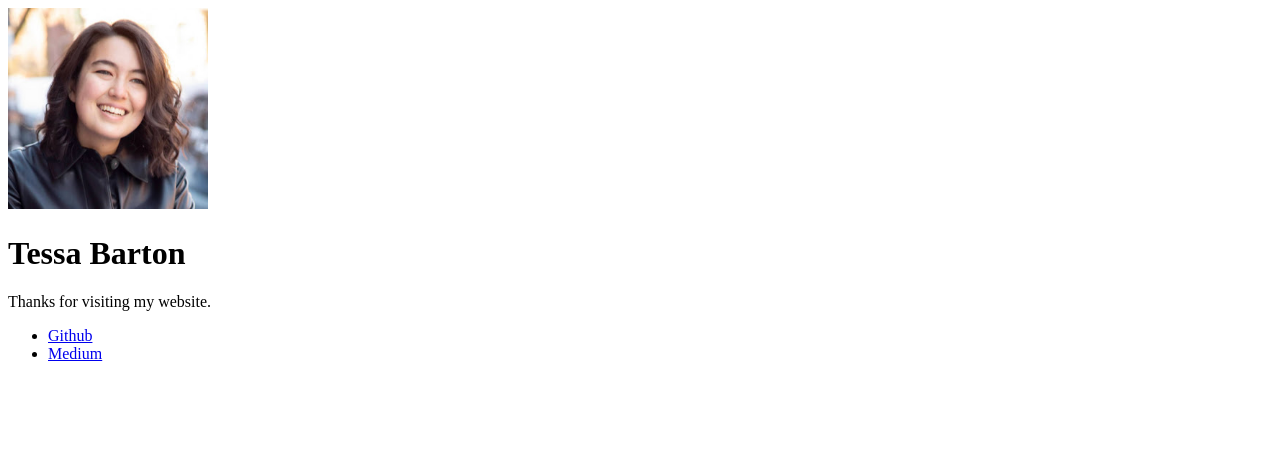
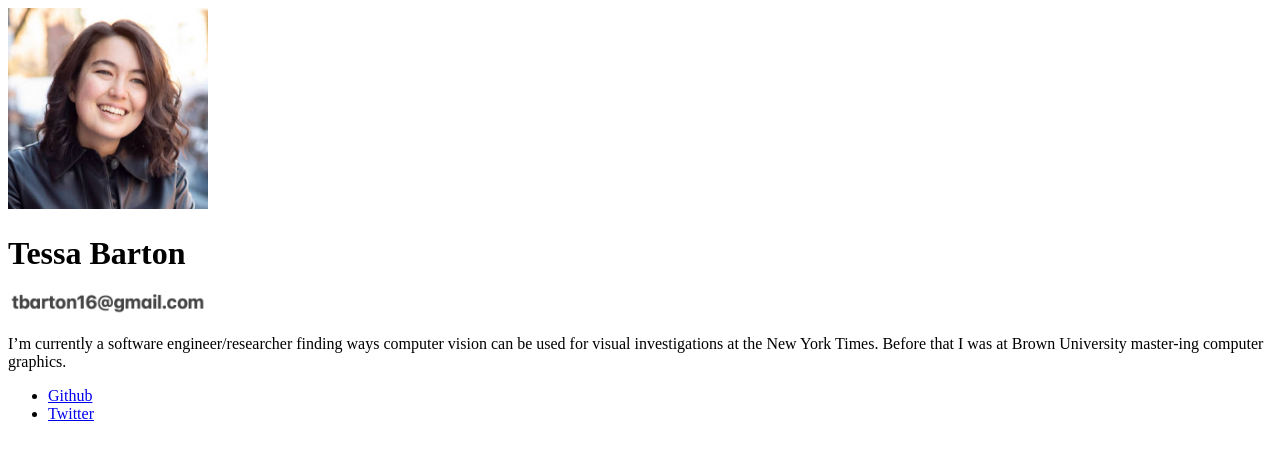
Before and after one commit to tbarton16/tbarton16.github.io, a plain HTML site: page index.html in a window 1280 px wide. Drawn offline with Linux system fonts and the light colour scheme.

Commit message:
add email

```diff
--- a/index.html
+++ b/index.html
@@ -7,15 +7,17 @@
     <div>
       <img src="img/profile.jpeg" width="200"/>
       <h1>Tessa Barton</h1>
+      <img src="img/email.png" width="200"/>
     </div>
 
     <div>
       <p>
-        Thanks for visiting my website.
+        I’m currently a software engineer/researcher finding ways computer vision can be used for visual investigations at the New York Times. Before that I was at Brown University master-ing computer graphics.
+
       </p>
       <ul>
-        <li><a href="https://github.com/ianjsikes">Github</a></li>
-        <li><a href="https://medium.com/@ianjsikes">Medium</a></li>
+        <li><a href="https://github.com/tbarton16">Github</a></li>
+        <li><a href="https://medium.com/@tessybarton">Twitter</a></li>
       </ul>
     </div>
 
```
Also changed, not shown: img/email.png (added).
